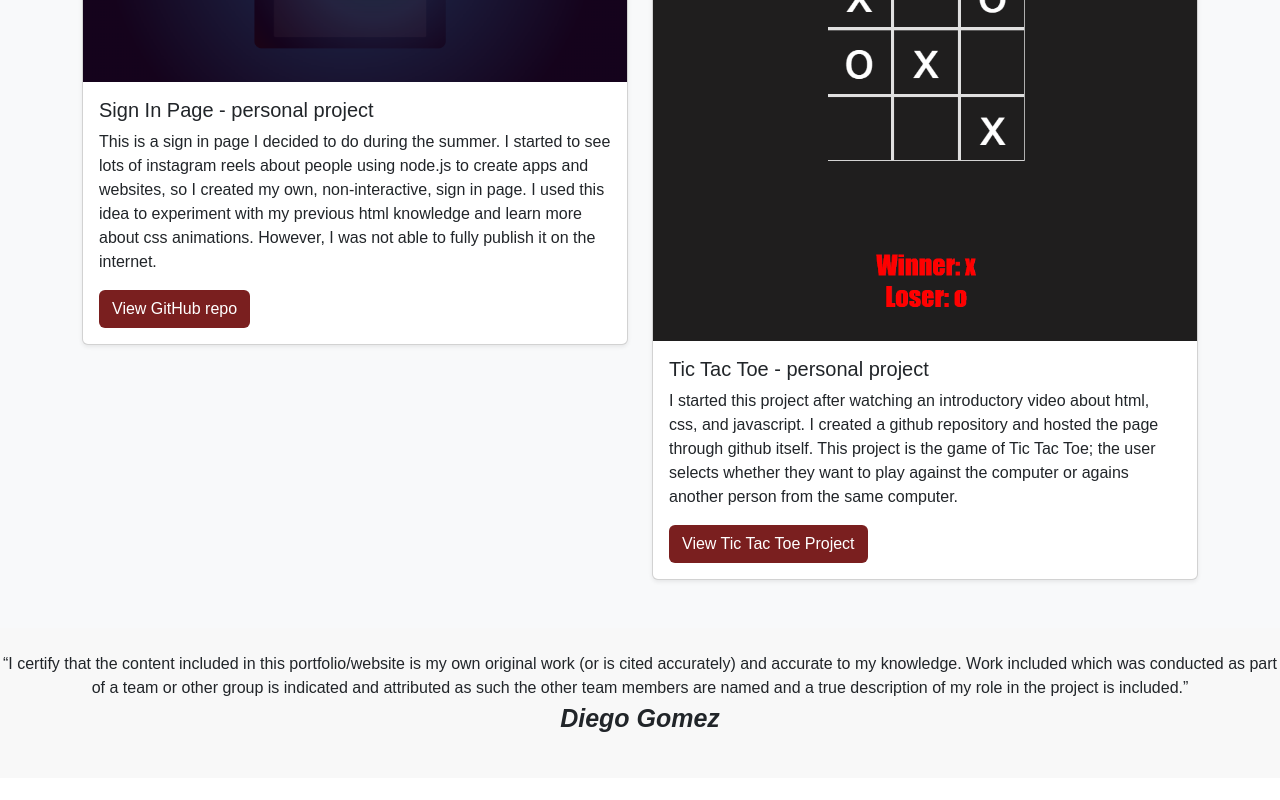
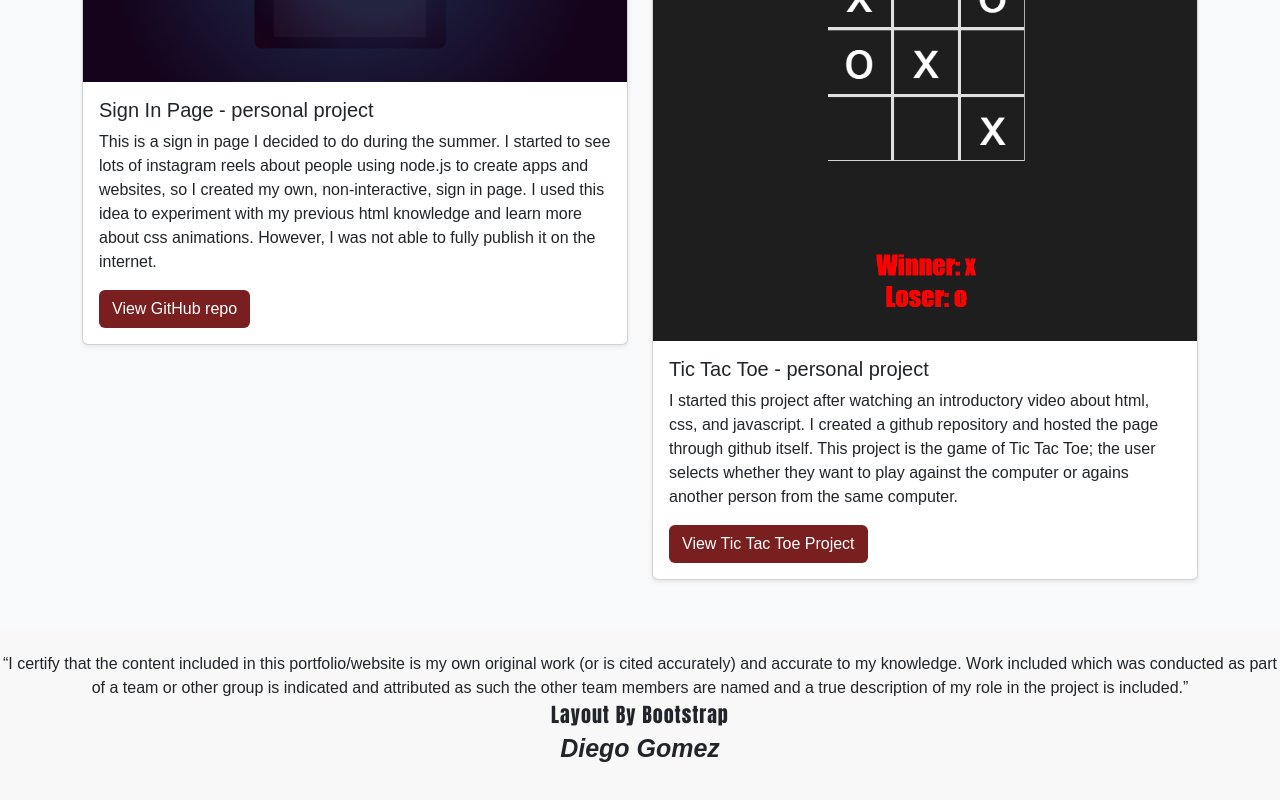
Before and after one commit to Diegoaga31/portfolio-diego-gomez, a plain HTML site: page index.html in a window 1280 px wide. Shown: the part 1286-2086 px from the top of the page. Before the commit the page ends 2064 px from the top, so only its background shows below. Drawn offline with nearby package versions, Linux system fonts and the light colour scheme.

Commit message:
Added and styled bootstrap statement

```diff
--- a/index.css
+++ b/index.css
@@ -52,6 +52,12 @@ body {
   text-decoration: underline;
 }
 
+.bootstrap-statement {
+  font-family:Impact, Haettenschweiler, 'Arial Narrow Bold', sans-serif;
+  font-size: 20px;
+  letter-spacing: 1px;
+}
+
 .authenticity-statement {
   background-color: #f8f8f8;
 }
--- a/index.html
+++ b/index.html
@@ -104,7 +104,10 @@
       as part of a team or other group is indicated and attributed as such the other team
       members are named and a true description of my role in the project is included.”
       <br>
+      <span class="bootstrap-statement">Layout By Bootstrap</span>
+      <br>
       <span class="name-bottom-of-page">Diego Gomez</span>
+
     </p>
   </div>
 
--- a/resume.css
+++ b/resume.css
@@ -25,6 +25,12 @@ body {
   font-family:Cambria, Cochin, Georgia, Times, 'Times New Roman', serif;
 }
 
+.bootstrap-statement {
+  font-family:Impact, Haettenschweiler, 'Arial Narrow Bold', sans-serif;
+  font-size: 20px;
+  letter-spacing: 1px;
+}
+
 .authenticity-statement {
   background-color: #f8f8f8;
 }
```
Also changed, not shown: resume.html (+2 -0 lines).
